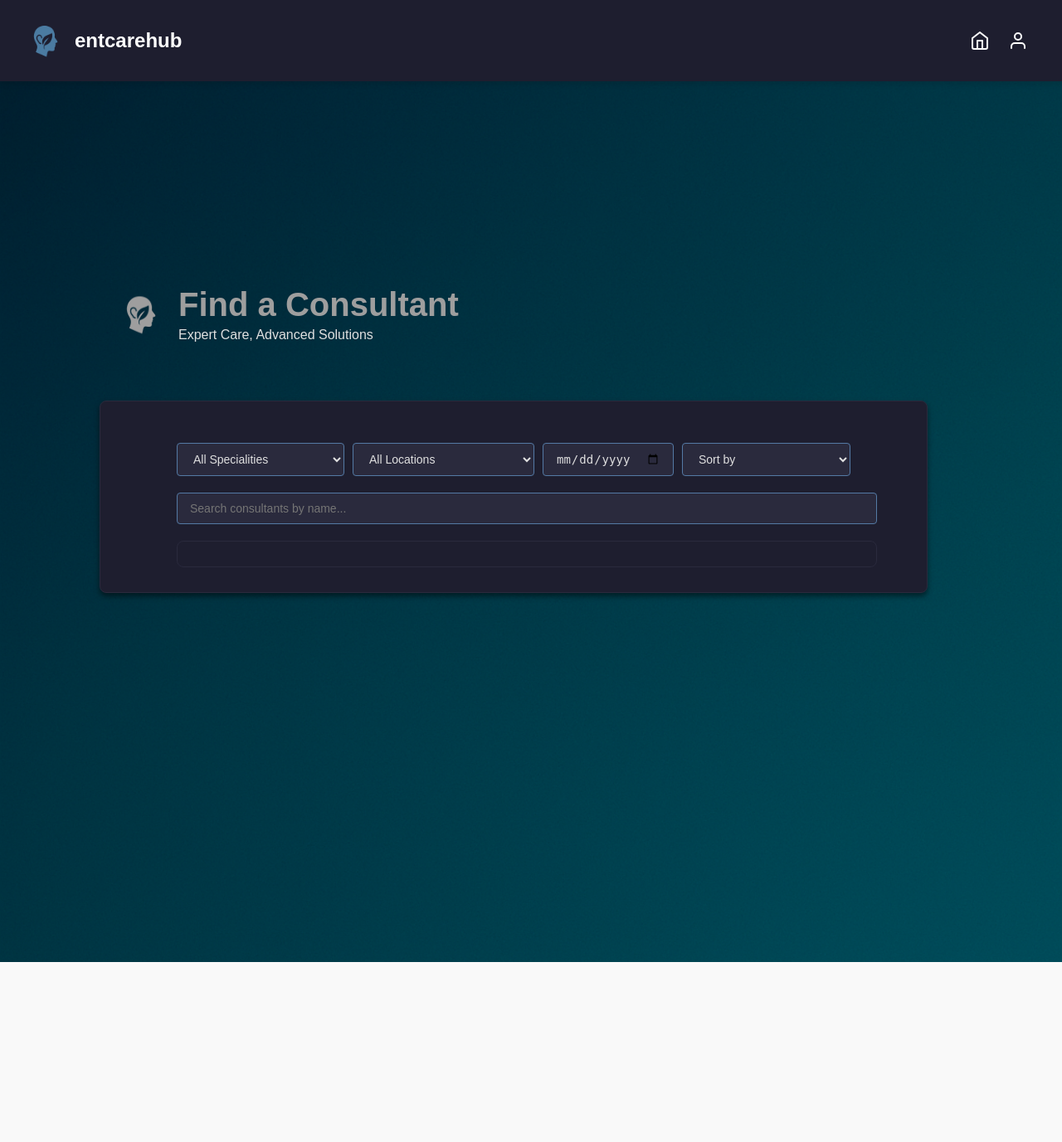
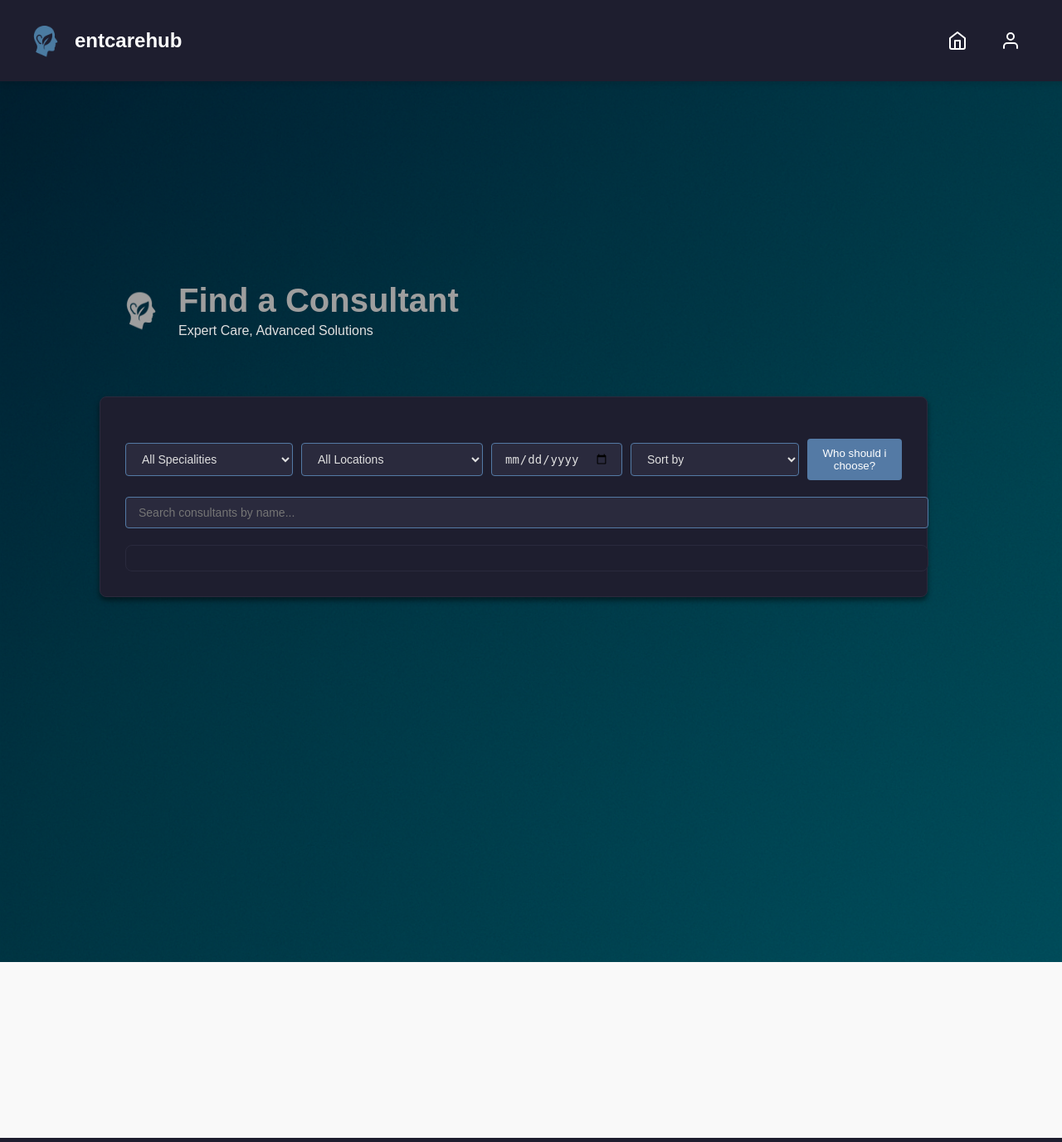
Before and after one commit to Maseeek/entcarehub, a PHP site: page /search.php in a window 1280 px wide. Shown: the whole page at 83% size. Run offline with PHP 8.4, Linux system fonts and the light colour scheme; data that the repository does not hold is empty; some web fonts are replaced; grey boxes are pictures that could not be loaded.

Commit message:
added a button which redirects to leaderboard

```diff
--- a/src/Search.css
+++ b/src/Search.css
@@ -140,6 +140,22 @@
     /* Remove any opacity, visibility, or display properties that might be hiding it */
 }
 
+button{
+    background-color: #547AA5; /* Accent color */
+    padding:5px;
+    color: #ffffff;
+    border: none;
+    padding: 10px 15px;
+    border-radius: 4px;
+    cursor: pointer;
+    transition: background-color 0.3s ease, transform 0.3s ease;
+}
+
+button:hover {
+    background-color: #3a3a4d; /* Slightly darker on hover */
+    transform: scale(1.05);
+}
+
 
 /* Responsive design */
 @media (max-width: 768px) {
--- a/src/search.php
+++ b/src/search.php
@@ -158,6 +158,7 @@
                         <option>Total Recommendations</option>
                         <option>Distance</option>
                     </select>
+                    <button onClick={() => window.location.href = 'statistics.php'}>Who should i choose?</button>
                 </div>
                 <input
                     type="text"
```
